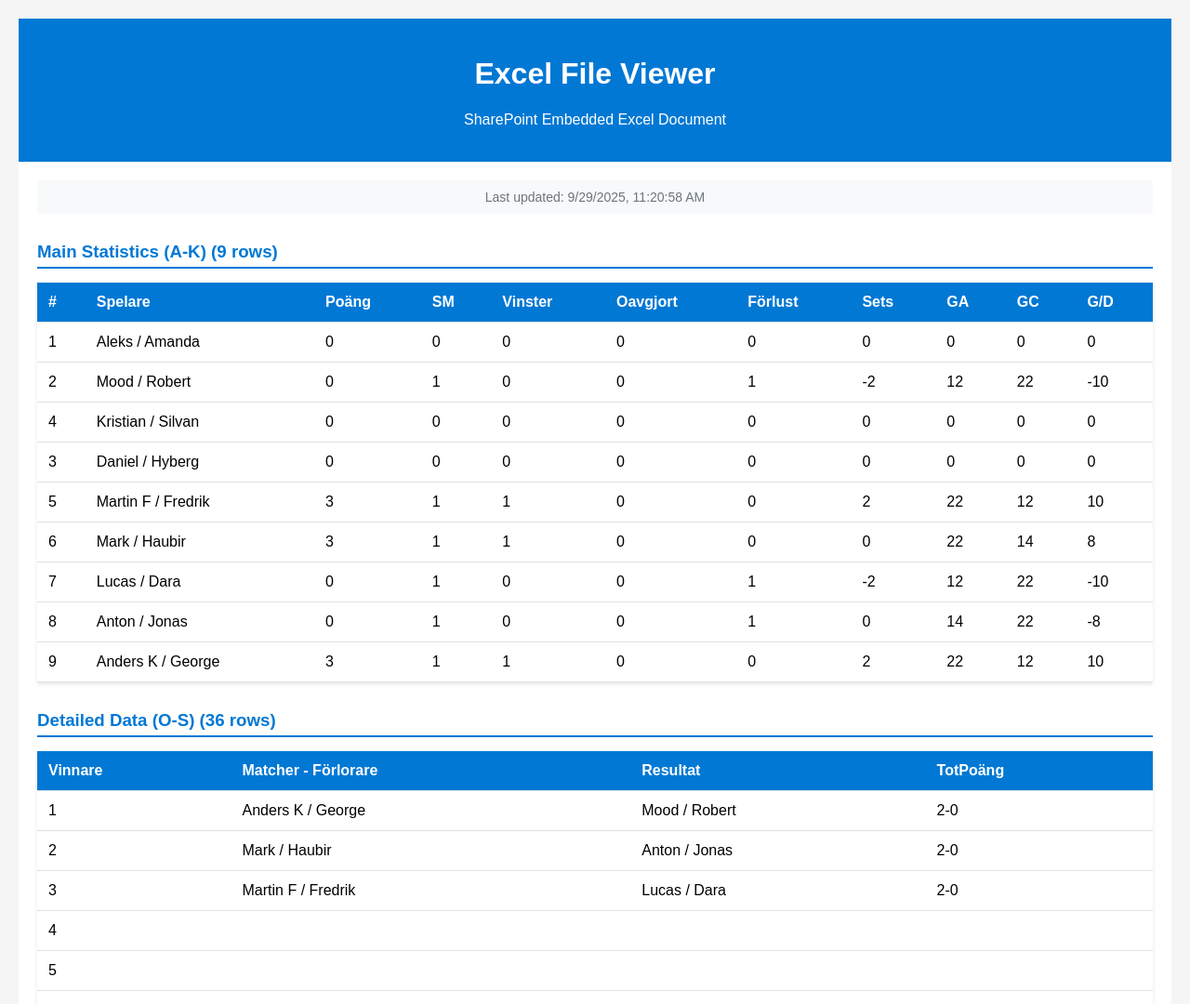
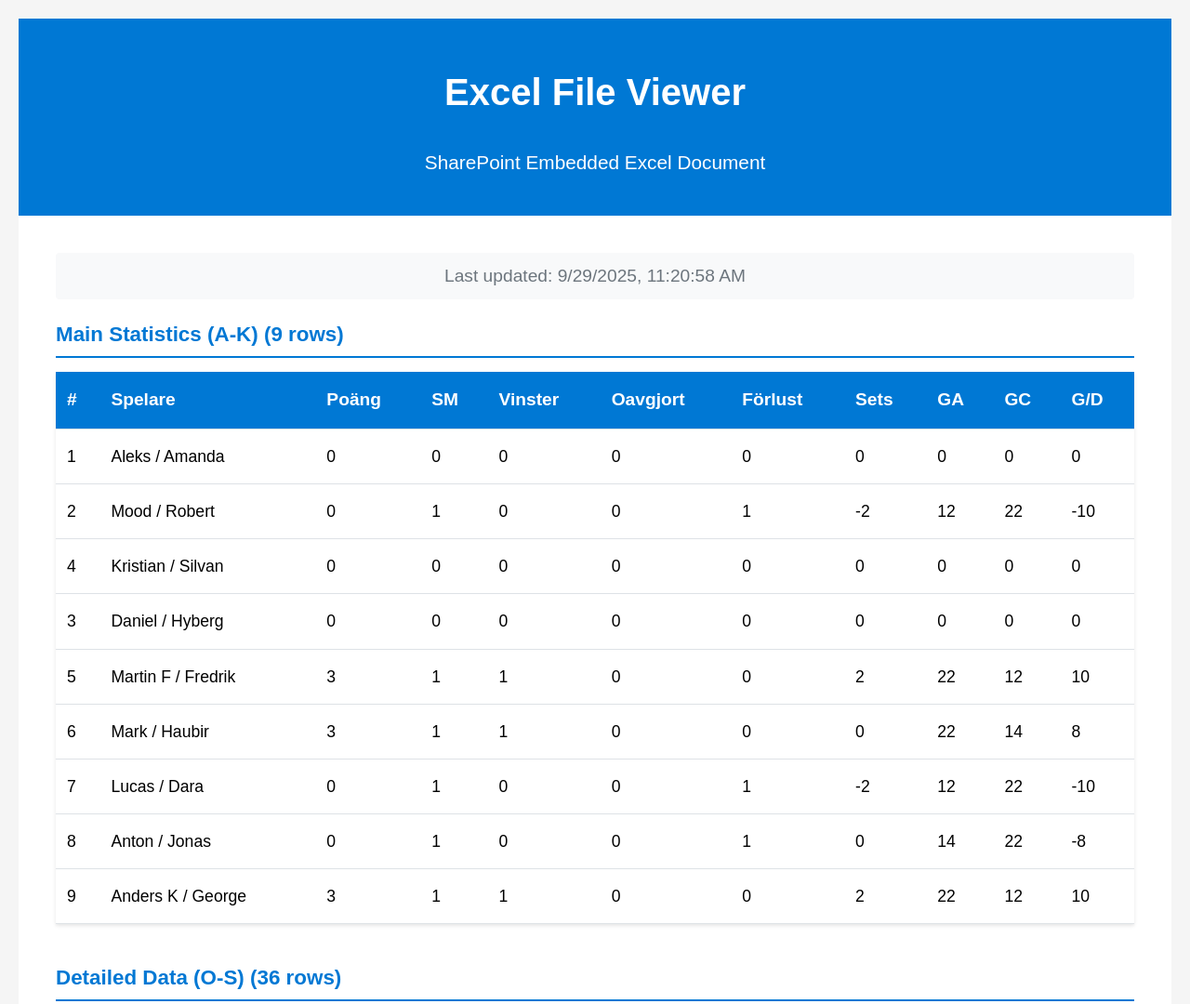
Before and after one commit to hallstedt-BI/hallstedt-bi.github.io, a plain HTML site: page index.html in a window 1280 px wide. Shown: the top 1080 px of the page at 93% size. Drawn offline with Linux system fonts and the light colour scheme.

Commit message:
Update index.html

```diff
--- a/index.html
+++ b/index.html
@@ -27,8 +27,37 @@
         }
 
         .table-container {
-            padding: 20px;
+            padding: 40px;
             overflow-x: auto;
+            max-width: 100vw;
+        }
+
+        .tables-row {
+            display: flex;
+            gap: 40px;
+            margin-bottom: 40px;
+            align-items: flex-start;
+        }
+
+        .table-section {
+            flex: 1;
+        }
+
+        .table-section.narrow {
+            flex: 0 0 300px;
+            max-width: 350px;
+        }
+
+        .table-section.wide {
+            flex: 2;
+        }
+
+        .section-header {
+            margin: 0 0 15px 0 !important;
+            color: #0078d4;
+            border-bottom: 2px solid #0078d4;
+            padding-bottom: 5px;
+            font-size: 1.4rem;
         }
 
         .loading {
@@ -65,9 +94,10 @@
 
         .data-table th,
         .data-table td {
-            padding: 12px;
+            padding: 15px 12px;
             text-align: left;
             border-bottom: 1px solid #dee2e6;
+            font-size: 1.1rem;
         }
 
         .data-table th {
@@ -76,10 +106,29 @@
             font-weight: 600;
             position: sticky;
             top: 0;
+            font-size: 1.2rem;
         }
 
         .data-table tr:hover {
             background-color: #f8f9fa;
+        }
+
+        /* TV-optimized styling */
+        body {
+            font-size: 18px;
+            line-height: 1.6;
+        }
+
+        .header h1 {
+            font-size: 2.5rem;
+        }
+
+        .header p {
+            font-size: 1.3rem;
+        }
+
+        .last-updated {
+            font-size: 1.2rem;
         }
 
         .instructions {
@@ -159,27 +208,42 @@
                     lastUpdated.style.display = 'block';
                 }
 
-                // Create and display multiple sections
+                // Create and display multiple sections with TV-optimized layout
                 if (data.sections) {
                     tableContainer.innerHTML = '';
 
-                    // Display each section
-                    Object.keys(data.sections).forEach(sectionKey => {
-                        const section = data.sections[sectionKey];
-                        if (section.data && section.data.length > 0) {
-                            // Create section header
-                            const sectionHeader = document.createElement('h3');
-                            sectionHeader.textContent = `${section.title} (${section.totalRows} rows)`;
-                            sectionHeader.style.cssText = 'margin: 30px 0 15px 0; color: #0078d4; border-bottom: 2px solid #0078d4; padding-bottom: 5px;';
+                    // Create top row with main stats (wide) and small table (narrow)
+                    const topRow = document.createElement('div');
+                    topRow.className = 'tables-row';
 
-                            // Create table for this section
-                            const table = createTable(section.data);
-                            table.style.marginBottom = '30px';
+                    // Main stats section (left side - wide)
+                    if (data.sections.mainStats && data.sections.mainStats.data.length > 0) {
+                        const mainStatsSection = createTableSection(
+                            data.sections.mainStats,
+                            'table-section wide'
+                        );
+                        topRow.appendChild(mainStatsSection);
+                    }
 
-                            tableContainer.appendChild(sectionHeader);
-                            tableContainer.appendChild(table);
-                        }
-                    });
+                    // Small table section (right side - narrow)
+                    if (data.sections.smallTable && data.sections.smallTable.data.length > 0) {
+                        const smallTableSection = createTableSection(
+                            data.sections.smallTable,
+                            'table-section narrow'
+                        );
+                        topRow.appendChild(smallTableSection);
+                    }
+
+                    tableContainer.appendChild(topRow);
+
+                    // Large table section (full width at bottom)
+                    if (data.sections.largeTable && data.sections.largeTable.data.length > 0) {
+                        const largeTableSection = createTableSection(
+                            data.sections.largeTable,
+                            'table-section'
+                        );
+                        tableContainer.appendChild(largeTableSection);
+                    }
 
                     tableContainer.style.display = 'block';
                 } else if (data.data && data.data.length > 0) {
@@ -198,6 +262,24 @@
                 errorMessage.textContent = `❌ Error: ${error.message}`;
                 errorMessage.style.display = 'block';
             }
+        }
+
+        function createTableSection(sectionData, className) {
+            const sectionDiv = document.createElement('div');
+            sectionDiv.className = className;
+
+            // Create section header
+            const sectionHeader = document.createElement('h3');
+            sectionHeader.className = 'section-header';
+            sectionHeader.textContent = `${sectionData.title} (${sectionData.totalRows} rows)`;
+
+            // Create table
+            const table = createTable(sectionData.data);
+
+            sectionDiv.appendChild(sectionHeader);
+            sectionDiv.appendChild(table);
+
+            return sectionDiv;
         }
 
         function createTable(data) {
```
